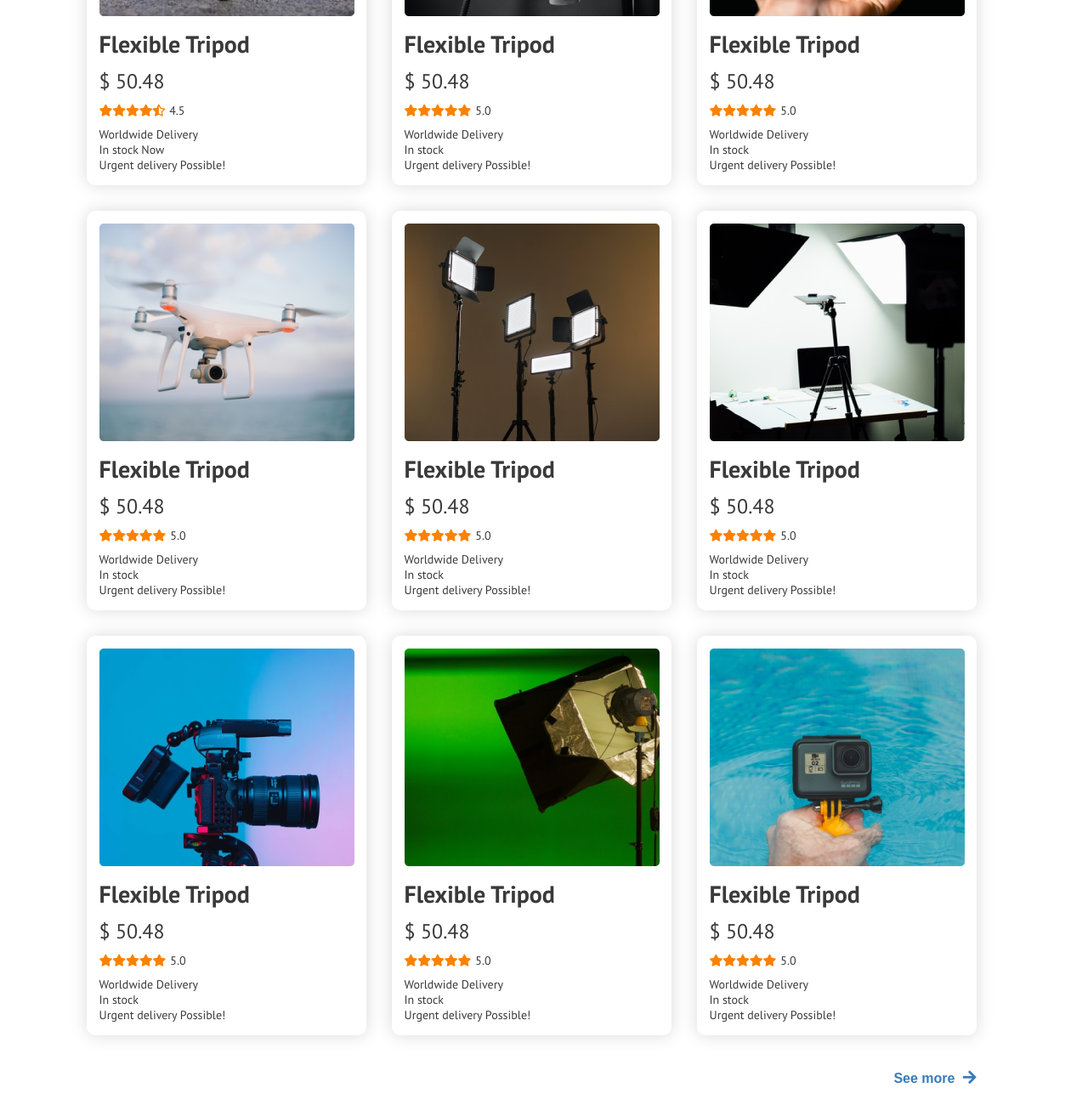
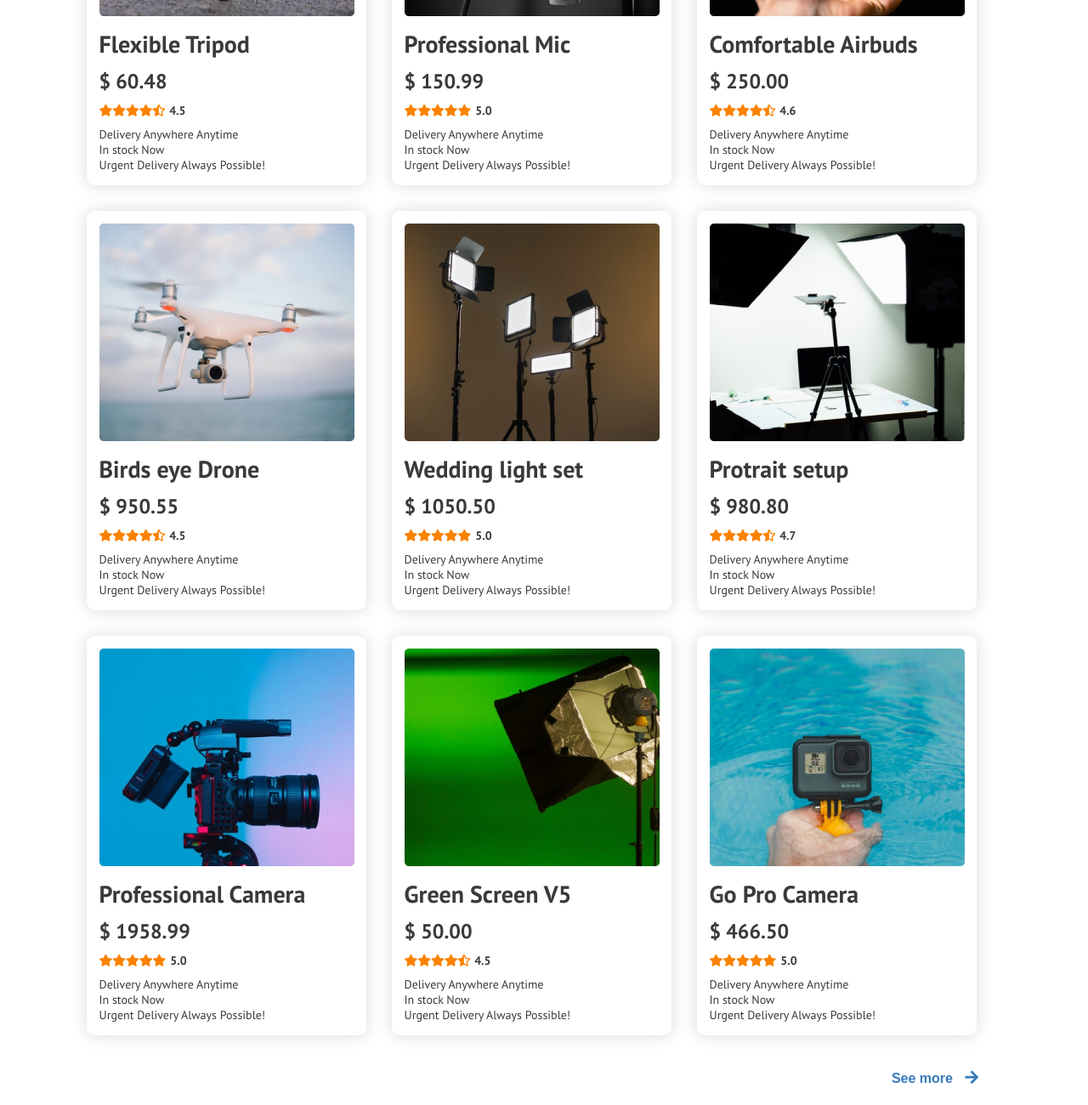
Before and after one commit to AskatAsh/Hero-Gear, a plain HTML site: page index.html in a window 1280 px wide. Shown: the part 1420-2720 px from the top of the page at 85% size. Drawn offline with Linux system fonts and the light colour scheme.

Commit message:
all the text are changed and edited

```diff
--- a/index.html
+++ b/index.html
@@ -36,12 +36,13 @@
 
   <div class="main-container container-2">
     <div class="left-section">
-      <h1 class="heading-1">Start your Journey as Influencer</h1>
-      <p class="para-1">Lorem ipsum dolor sit amet, consectetur adipiscing elit. Sem vestibulum sed scelerisque eros.
-        Lectus faucibus.
+      <h1 class="heading-1">An Influencer is leader with a vision</h1>
+      <p class="para-1">
+        True Influence is about Leveraging Authenticity. Influencers are dreamers, they are leaders with a vision. ~ Tim
+        Bax
       </p>
       <a href="https://askatash.github.io/Hero-Portfolio/" target="_blank">
-        <button class="first-btn">Preebook Now <span class="fas fa-arrow-right"></span></button></a>
+        <button class="first-btn">Get your Grear<span class="fas fa-arrow-right"></span></button></a>
     </div>
 
     <div class="right-section">
@@ -67,7 +68,7 @@
   <!-- third section starts here -->
   <div class="main-container container-3">
     <h2 class="heading-2">
-      Popular Collection
+      Hero Pro Collection
     </h2>
 
 
@@ -76,75 +77,75 @@
       <div class="cards card-1">
         <img src="./images/tripod.png" alt="">
         <h3 class="heading-3">Flexible Tripod</h3>
-        <p class="dollar">50.48</p>
+        <p class="dollar">60.48</p>
         <p class="rating"><i class="fas fa-star"></i><i class="fas fa-star"></i><i class="fas fa-star"></i><i
             class="fas fa-star"></i><i class="fas fa-star-half-alt"></i><span>4.5</span></p>
-        <p>Worldwide Delivery</p>
+        <p>Delivery Anywhere Anytime</p>
         <p>In stock Now</p>
-        <p>Urgent delivery Possible!</p>
+        <p>Urgent Delivery Always Possible!</p>
       </div>
 
 
       <!-- card number 2 -->
       <div class="cards card-1">
         <img src="./images/mic.png" alt="">
-        <h3 class="heading-3">Flexible Tripod</h3>
-        <p class="dollar">50.48</p>
+        <h3 class="heading-3">Professional Mic</h3>
+        <p class="dollar">150.99</p>
         <p class="rating"><i class="fas fa-star"></i><i class="fas fa-star"></i><i class="fas fa-star"></i><i
             class="fas fa-star"></i><i class="fas fa-star"></i><span>5.0</span></p>
-        <p>Worldwide Delivery</p>
-        <p>In stock </p>
-        <p>Urgent delivery Possible!</p>
+        <p>Delivery Anywhere Anytime</p>
+        <p>In stock Now</p>
+        <p>Urgent Delivery Always Possible!</p>
       </div>
 
       <!-- card number 3 -->
       <div class="cards card-1">
         <img src="./images/airpod.png" alt="">
-        <h3 class="heading-3">Flexible Tripod</h3>
-        <p class="dollar">50.48</p>
+        <h3 class="heading-3">Comfortable Airbuds</h3>
+        <p class="dollar">250.00</p>
         <p class="rating"><i class="fas fa-star"></i><i class="fas fa-star"></i><i class="fas fa-star"></i><i
-            class="fas fa-star"></i><i class="fas fa-star"></i><span>5.0</span></p>
-        <p>Worldwide Delivery</p>
-        <p>In stock </p>
-        <p>Urgent delivery Possible!</p>
+            class="fas fa-star"></i><i class="fas fa-star-half-alt"></i><span>4.6</span></p>
+        <p>Delivery Anywhere Anytime</p>
+        <p>In stock Now</p>
+        <p>Urgent Delivery Always Possible!</p>
       </div>
 
       <!-- card number 4 -->
       <div class="cards card-1">
         <img src="./images/drone.png" alt="">
-        <h3 class="heading-3">Flexible Tripod</h3>
-        <p class="dollar">50.48</p>
+        <h3 class="heading-3">Birds eye Drone</h3>
+        <p class="dollar">950.55</p>
         <p class="rating"><i class="fas fa-star"></i><i class="fas fa-star"></i><i class="fas fa-star"></i><i
-            class="fas fa-star"></i><i class="fas fa-star"></i><span>5.0</span></p>
-        <p>Worldwide Delivery</p>
-        <p>In stock </p>
-        <p>Urgent delivery Possible!</p>
+            class="fas fa-star"></i><i class="fas fa-star-half-alt"></i><span>4.5</span></p>
+        <p>Delivery Anywhere Anytime</p>
+        <p>In stock Now</p>
+        <p>Urgent Delivery Always Possible!</p>
       </div>
 
 
       <!-- card number 5 -->
       <div class="cards card-1">
         <img src="./images/lights.png" alt="">
-        <h3 class="heading-3">Flexible Tripod</h3>
-        <p class="dollar">50.48</p>
+        <h3 class="heading-3">Wedding light set</h3>
+        <p class="dollar">1050.50</p>
         <p class="rating"><i class="fas fa-star"></i><i class="fas fa-star"></i><i class="fas fa-star"></i><i
             class="fas fa-star"></i><i class="fas fa-star"></i><span>5.0</span></p>
-        <p>Worldwide Delivery</p>
-        <p>In stock </p>
-        <p>Urgent delivery Possible!</p>
+        <p>Delivery Anywhere Anytime</p>
+        <p>In stock Now</p>
+        <p>Urgent Delivery Always Possible!</p>
       </div>
 
 
       <!-- card number 6 -->
       <div class="cards card-1">
         <img src="./images/setup.png" alt="">
-        <h3 class="heading-3">Flexible Tripod</h3>
-        <p class="dollar">50.48</p>
+        <h3 class="heading-3">Protrait setup</h3>
+        <p class="dollar">980.80</p>
         <p class="rating"><i class="fas fa-star"></i><i class="fas fa-star"></i><i class="fas fa-star"></i><i
-            class="fas fa-star"></i><i class="fas fa-star"></i><span>5.0</span></p>
-        <p>Worldwide Delivery</p>
-        <p>In stock </p>
-        <p>Urgent delivery Possible!</p>
+            class="fas fa-star"></i><i class="fas fa-star-half-alt"></i><span>4.7</span></p>
+        <p>Delivery Anywhere Anytime</p>
+        <p>In stock Now</p>
+        <p>Urgent Delivery Always Possible!</p>
       </div>
 
 
@@ -152,13 +153,13 @@
       <!-- card number 7 -->
       <div class="cards card-1">
         <img src="./images/camera.png" alt="">
-        <h3 class="heading-3">Flexible Tripod</h3>
-        <p class="dollar">50.48</p>
+        <h3 class="heading-3">Professional Camera</h3>
+        <p class="dollar">1958.99</p>
         <p class="rating"><i class="fas fa-star"></i><i class="fas fa-star"></i><i class="fas fa-star"></i><i
             class="fas fa-star"></i><i class="fas fa-star"></i><span>5.0</span></p>
-        <p>Worldwide Delivery</p>
-        <p>In stock </p>
-        <p>Urgent delivery Possible!</p>
+        <p>Delivery Anywhere Anytime</p>
+        <p>In stock Now</p>
+        <p>Urgent Delivery Always Possible!</p>
       </div>
 
 
@@ -166,26 +167,26 @@
       <!-- card number 8 -->
       <div class="cards card-1">
         <img src="./images/single-light.png" alt="">
-        <h3 class="heading-3">Flexible Tripod</h3>
-        <p class="dollar">50.48</p>
+        <h3 class="heading-3">Green Screen V5</h3>
+        <p class="dollar">50.00</p>
         <p class="rating"><i class="fas fa-star"></i><i class="fas fa-star"></i><i class="fas fa-star"></i><i
-            class="fas fa-star"></i><i class="fas fa-star"></i><span>5.0</span></p>
-        <p>Worldwide Delivery</p>
-        <p>In stock </p>
-        <p>Urgent delivery Possible!</p>
+            class="fas fa-star"></i><i class="fas fa-star-half-alt"></i><span>4.5</span></p>
+        <p>Delivery Anywhere Anytime</p>
+        <p>In stock Now</p>
+        <p>Urgent Delivery Always Possible!</p>
       </div>
 
 
       <!-- card number 9 -->
       <div class="cards card-1">
         <img src="./images/action.png" alt="">
-        <h3 class="heading-3">Flexible Tripod</h3>
-        <p class="dollar">50.48</p>
+        <h3 class="heading-3">Go Pro Camera</h3>
+        <p class="dollar">466.50</p>
         <p class="rating"><i class="fas fa-star"></i><i class="fas fa-star"></i><i class="fas fa-star"></i><i
             class="fas fa-star"></i><i class="fas fa-star"></i><span>5.0</span></p>
-        <p>Worldwide Delivery</p>
-        <p>In stock </p>
-        <p>Urgent delivery Possible!</p>
+        <p>Delivery Anywhere Anytime</p>
+        <p>In stock Now</p>
+        <p>Urgent Delivery Always Possible!</p>
       </div>
 
       <a href=""><button class="more">See more <span class="fas fa-arrow-right"></span></button></a>
@@ -197,9 +198,10 @@
 
   <div class="main-container section-4">
     <div class="left-section2">
-      <h1 class="heading-2">Start your Journey as Influencer</h1>
-      <p class="para-2">Lorem ipsum dolor sit amet, consectetur adipiscing elit. Sem vestibulum sed scelerisque eros.
-        Lectus faucibus.
+      <h1 class="heading-2">Start your dream as an Influencer</h1>
+      <p class="para-2">It can be confusing to figure out which camera accessories are useful and which ones are a waste
+        of money. Some
+        accessories are essential for every photographer, while others are only handy in a specific genre.
       </p>
       <a href="https://askatash.github.io/Hero-Portfolio/" target="_blank">
         <button class="second-btn">Preebook Now <span class="fas fa-arrow-right"></span></button></a>
@@ -212,7 +214,7 @@
 
 
   <!-- footer section start -->
-  <div class="main-container container-4">
+  <!-- <div class="main-container container-4"> -->
   <footer>
     <div class="content">
       <h2>Influencer products</h2>
@@ -222,7 +224,7 @@
           class="fab fa-twitter"></span><span class="fab fa-youtube"></span></div>
     </div>
   </footer>
-  </div>
+  <!-- </div> -->
 
 </body>
 
--- a/style.css
+++ b/style.css
@@ -107,7 +107,7 @@
   background: none;
   color: #ffffff;
   font-size: 18px;
-  padding-left: 5px;
+  padding-left: 10px;
 }
 button.first-btn:hover .fa-arrow-right {
   color: #377cbb;
@@ -177,7 +177,10 @@
 .cards > .dollar::before {
   content: "$ ";
 }
-
+.dollar,
+.rating {
+  font-weight: bold;
+}
 .cards > .rating {
   padding-bottom: 10px;
 }
@@ -224,10 +227,10 @@
 .left-section2 {
   height: 340px;
   padding: 30px 0px;
-  margin-left: 0px;
+  margin-right: 50px;
 }
 .left-section2 > h1.heading-2 {
-  width: 500px;
+  width: 560px;
   font-weight: 900;
   font-size: 52px;
   letter-spacing: 1px;
@@ -271,6 +274,7 @@
   width: 100%;
 }
 footer {
+  font-family: "PT Sans", sans-serif;
   height: 250px;
   margin-top: 150px;
   background-color: #171b29;
@@ -398,7 +402,7 @@
   .left-section2 {
     height: auto;
     padding: 30px 0px;
-    margin-left: 0px;
+    margin: 0px;
   }
   .left-section2 > h1.heading-2 {
     width: 350px;
@@ -410,95 +414,4 @@
     margin-top: 30px;
     width: 350px;
   }
-  /* .main-container {
-    width: auto;
-    max-width: fit-content;
-  }
-  .menu-icon {
-    display: block;
-    width: 30px;
-    height: 30px;
-  }
-  nav,
-  .search {
-    display: none;
-  }
-  header .logo {
-    margin: 0;
-    margin-left: 50px;
-  }
-  header .cart {
-    margin: 0;
-    margin-left: 50px;
-  }
-  header {
-    padding: 30px 30px;
-  }
-
-
-  .container-2 {
-    flex-flow: column-reverse;
-  }
-  .container-2 .right-section {
-    margin: 0;
-    margin-left: 60px;
-    margin-top: 50px;
-  }
-  .container-2 .right-section > img {
-    width: 360px;
-    height: 360px;
-  }
-  .container-2 .left-section {
-    margin: 0;
-    margin-left: 30px;
-  }
-  .left-section h1.heading-1 {
-    width: 445px;
-    height: 133px;
-    font-style: normal;
-    font-weight: 900;
-    font-size: 45px;
-    line-height: 70px;
-    color: #3a3a3a;
-  }
-  .left-section p.para-1 {
-    width: 445px;
-  }
-  h2.heading-2 {
-    width: 360px;
-    margin-top: 100px;
-    margin-left: 40px;
-  }
-  .cards-section {
-    margin-left: 74px;
-    width: 360px;
-  }
-  button.more {
-    position: inherit;
-    margin-left: 230px;
-    background: none;
-    border: none;
-    color: #377cbb;
-    font-size: 16px;
-    font-weight: bold;
-    cursor: pointer;
-  }
-  footer {
-    width: 600px;
-    height: 239px;
-    margin-top: 300px;
-    background-color: #171b29;
-    color: #ffffff;
-    text-align: center;
-  }
-  footer > .content {
-    position: absolute;
-    top: 30px;
-    left: 100px;
-  }
-  footer h2 {
-    font-size: 28px;
-    letter-spacing: 1px;
-    margin-bottom: 3px;
-  } */
 }
```
Lines whose indentation alone changed are shown as unchanged.
